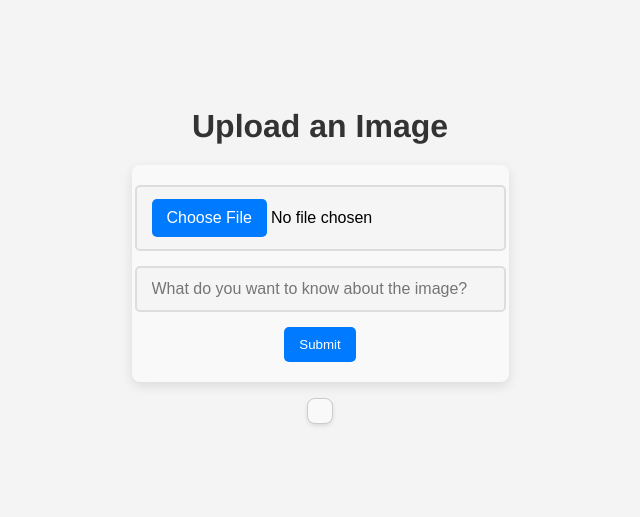
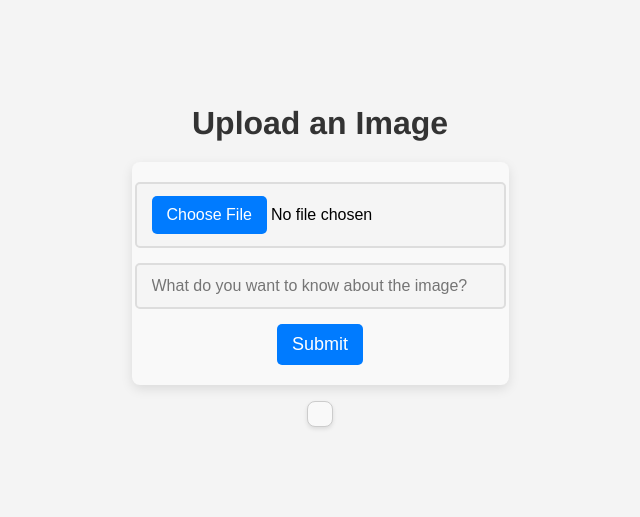
Before and after one commit to ilin117/chatbot, a Flask app: page / in a window 1280 px wide. Shown: the part 145-662 px from the top of the page, without its empty margins (320-960 px from the left). Run offline with Flask 3, Linux system fonts and the light colour scheme.

Commit message:
updated button

```diff
--- a/static/css/styles.css
+++ b/static/css/styles.css
@@ -80,6 +80,7 @@ button#submit-button {
     border-radius: 5px;
     cursor: pointer;
     transition: background-color 0.3s ease;
+    font-size: large;
 }
 
 button#submit-button:hover {
```
